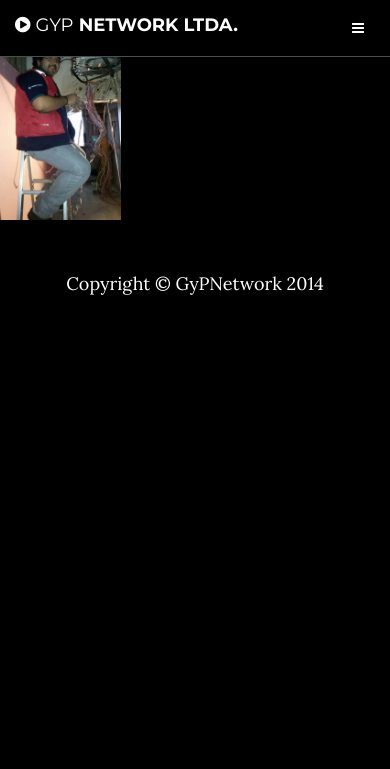
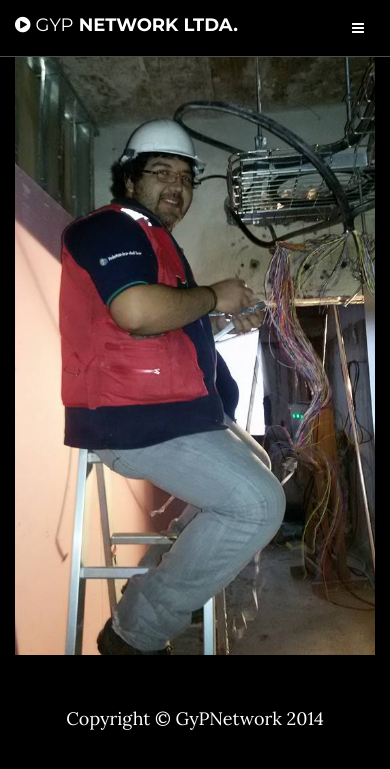
Before and after one commit to javierperezferrada/django2, a Django app: page /galeria/ in a window 390 px wide. Shown: the top 769 px of the page. Run offline with Django 3.2, Linux system fonts and the light colour scheme; data comes from the database, SQL or seed files in the repository; some libraries are stand-ins or nearby versions.

Commit message:
responsive

```diff
--- a/galeria/templates/galeria.html
+++ b/galeria/templates/galeria.html
@@ -7,18 +7,14 @@
 	{% if imagenes %}
 
 
-		<table>
 			{% for imagen in imagenes %}
-			<tr>
-				<td>
+			<div class='container'>
+
 					<a href="{% url 'galeria:imagen' imagen.id %}">
-						<img src="{{ imagen.imagen.url }}" height="220"></a>
-				</td>
-			</tr>
+						<img class='img-responsive' src="{{ imagen.imagen.url }}" ></a>
 
-			<tr></tr>
+			</div>
 			{% endfor %}
-		</table>
 	{% else %}
 	    <p>No hay imagenes.</p>
 	{% endif %}
--- a/productos/templates/productos.html
+++ b/productos/templates/productos.html
@@ -12,7 +12,7 @@
 				<a href="{% url 'productos:detalle' producto.id %}">{{ producto.nombre }}</a>
 
 					<a href="{% url 'productos:detalle' producto.id %}">
-						<img src="{{ producto.imagen.url }}" height="220"></a>
+						<img class='img-responsive' src="{{ producto.imagen.url }}" height="220"></a>
 
 					<p>{{ producto.descripcion }}</p>
 
```
Also changed, not shown: galeria/templates/imagen.html (+5 -4 lines), productos/templates/detalle.html (+6 -5 lines).
